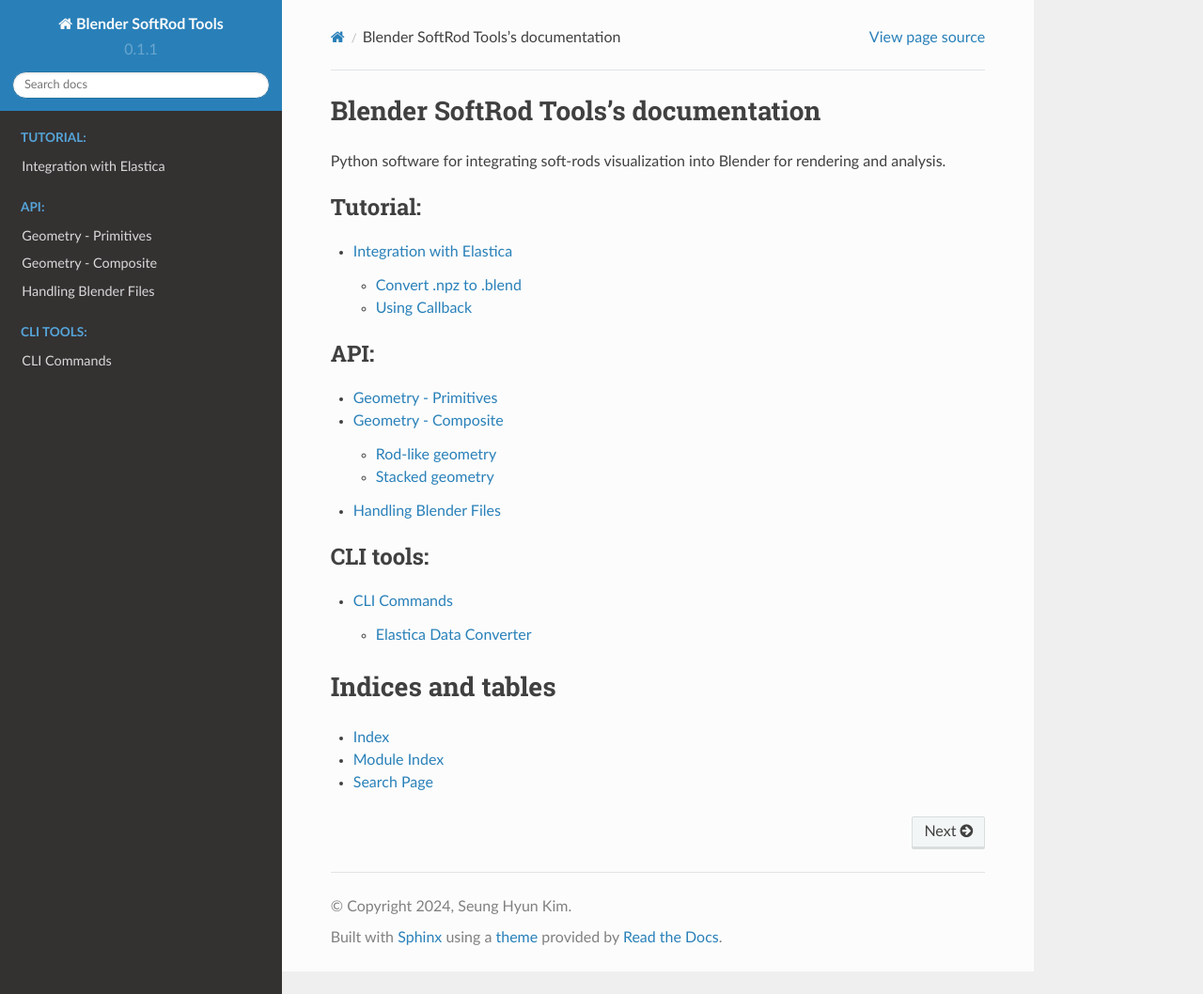
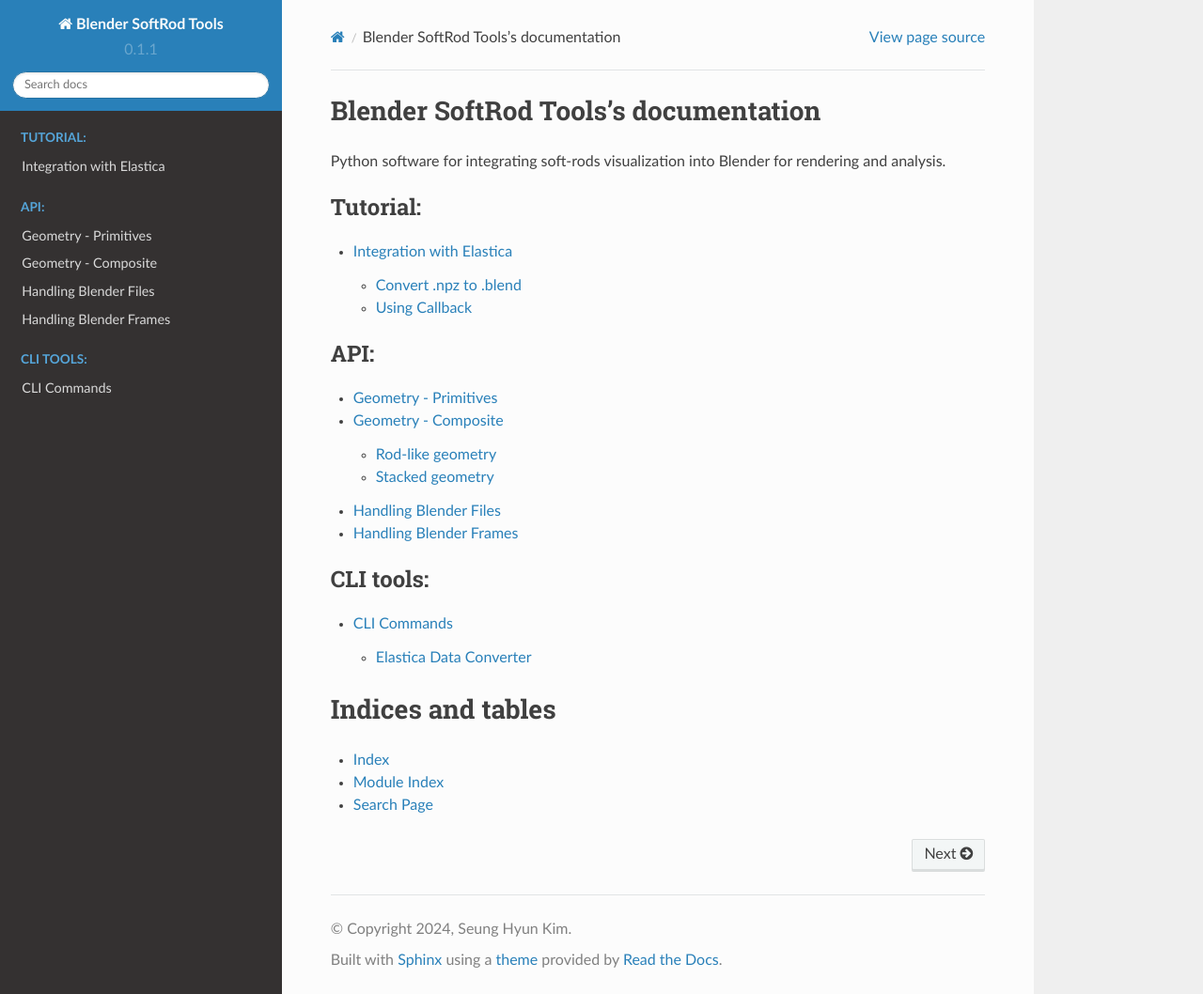
Before and after one commit to GazzolaLab/Blender-Soft-Rod, a Sphinx documentation site: the page built from docs/index.rst, in a window 1280 px wide and 1058 px high. Shown: the whole window at 94% size. Built offline with Sphinx 7.4.7 and the Read the Docs theme 2.0.0, drawn with Linux system fonts in a browser that asks for light colours.

Commit message:
doc: add documentation for frame manipulation

```diff
--- /dev/null
+++ b/docs/api/blender_frame_manager.rst
@@ -0,0 +1,5 @@
+Handling Blender Frames
+=======================
+
+.. automodule:: bsr.frame
+   :members:
--- a/docs/index.rst
+++ b/docs/index.rst
@@ -22,6 +22,7 @@ Python software for integrating soft-rods visualization into Blender for renderi
    api/geometry-primitives
    api/geometry-composite
    api/blender_commands
+   api/blender_frame_manager
 
 .. toctree::
    :maxdepth: 2
```
